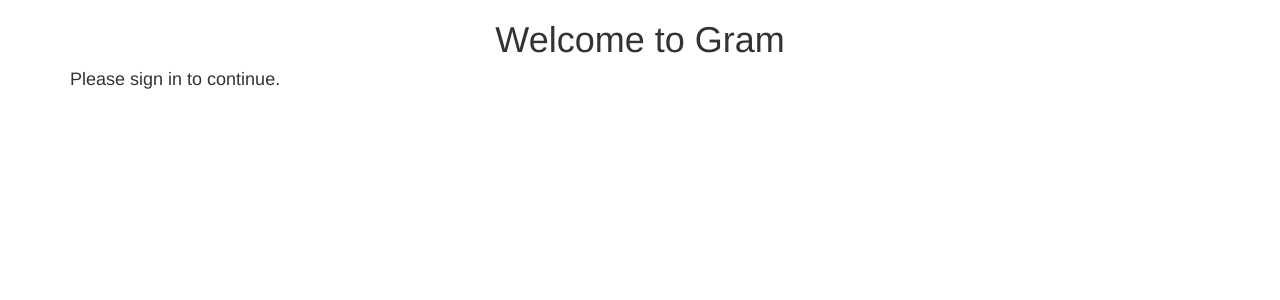
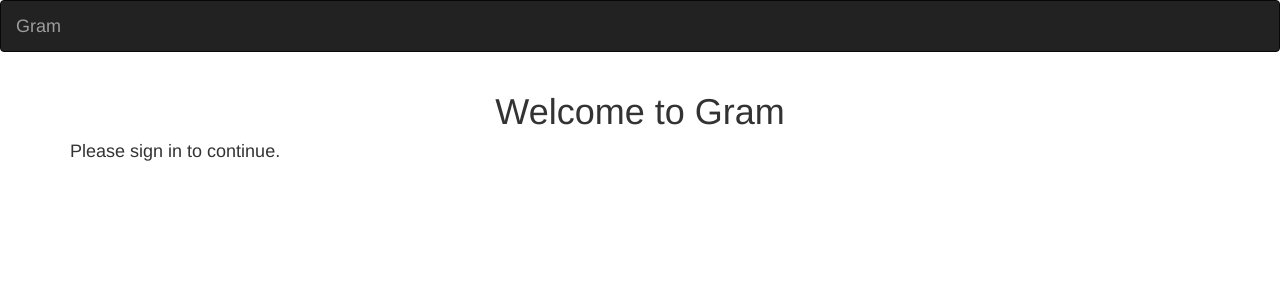
Before and after one commit to audreynjiraini/Gram, a Django app: template app/templates/index.html in a window 1280 px wide. Shown: the top 300 px of the page. Run offline with Django 3.2, Linux system fonts and the light colour scheme; the template is opened without the code that fills it, so the values that code supplies are empty; some libraries are stand-ins or nearby versions.

Commit message:
create navbar and add it to the base template

```diff
--- a/app/templates/base.html
+++ b/app/templates/base.html
@@ -1,4 +1,5 @@
 {% load bootstrap3 %}
+{% load static%}
 
 <!DOCTYPE html>
 <html>
@@ -19,6 +20,8 @@
 </head>
 <body>
 
+    {% include "navbar.html" %}
+
     {% block content %}
 
     {%endblock%}
--- /dev/null
+++ b/app/templates/navbar.html
@@ -0,0 +1,17 @@
+<!DOCTYPE html>
+<html lang="en">
+<head>
+    <meta charset="utf-8">
+    <meta name="viewport" content="width=device-width, initial-scale=1">
+</head>
+
+<body>
+    <nav class="navbar navbar-inverse">
+        <div class="container-fluid">
+            <div class="navbar-header">
+                <a class="navbar-brand" href="{% url 'index' %}">Gram</a>
+            </div>
+        </div>
+    </nav>
+</body>
+</html>
```
